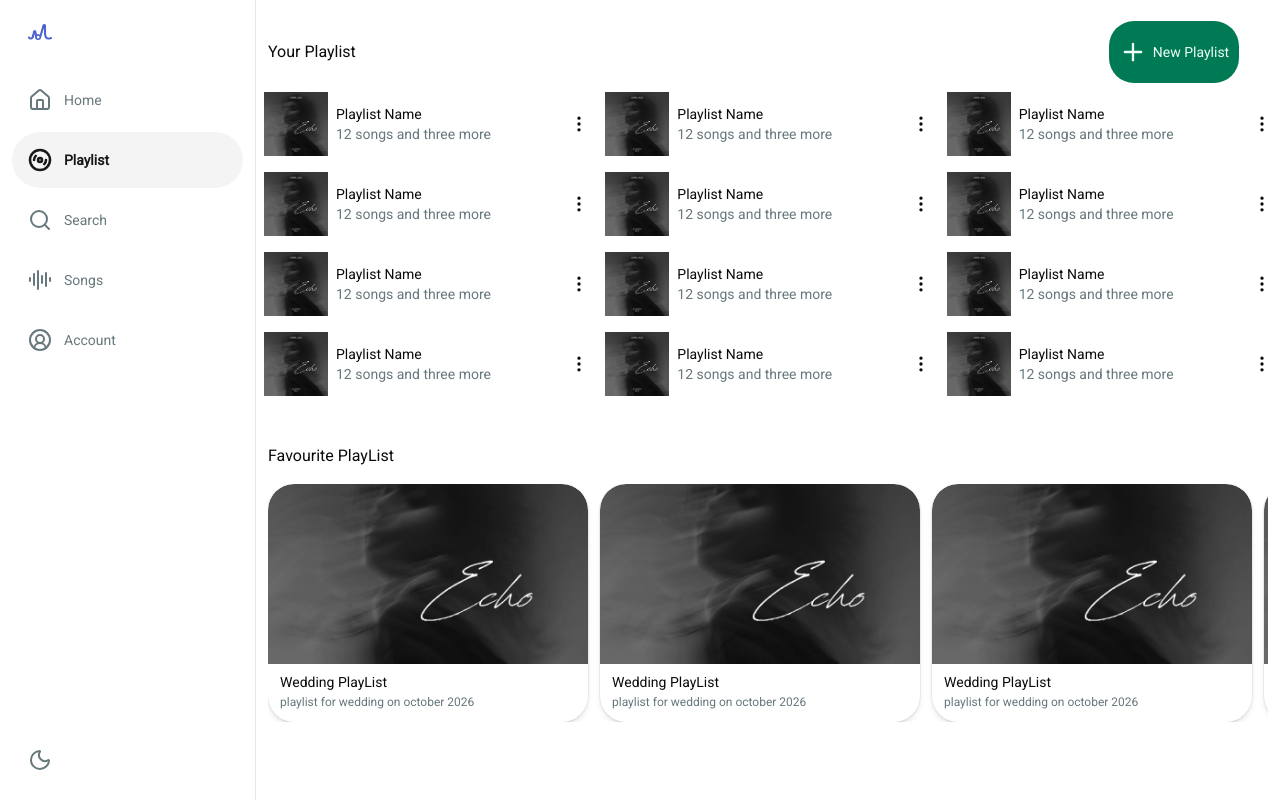
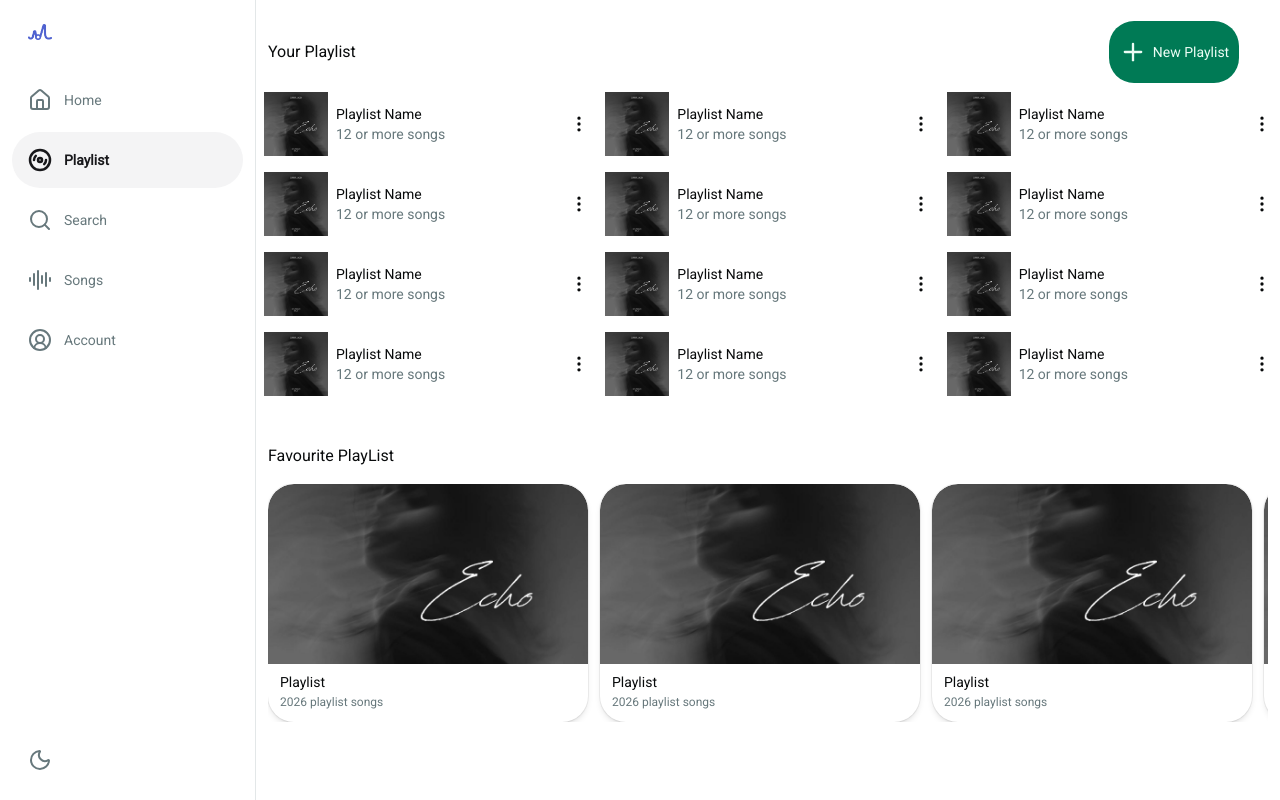
Before and after one commit to RvBugs/Music_WebSite, a Next.js app: page /playlist in a window 1280 px wide. Built offline with nearby package versions, Linux system fonts and the light colour scheme.

Commit message:
Create the Plalist UI and Songs UI

```diff
--- a/app/page.tsx
+++ b/app/page.tsx
@@ -1,4 +1,4 @@
-import { PlayListCardComponent } from "@/components/PlayListCardComponent"
+import { CardComponent } from "@/components/CardComponent"
 import { Button } from "@/components/ui/button"
 import QuickPickContainers from "@/components/QuickPickContainers"
 
@@ -34,12 +34,12 @@ export default function Page() {
         <section className="flex flex-col gap-4">
           <span className="font-medium">Favourite PlayList</span>
           <div className="flex scrollbar-none flex-row gap-4 overflow-x-scroll">
-            <PlayListCardComponent />
-            <PlayListCardComponent />
-            <PlayListCardComponent />
-            <PlayListCardComponent />
-            <PlayListCardComponent />
-            <PlayListCardComponent />
+            <CardComponent title={"Playlist"} description={"2026 playlist songs"} />
+            <CardComponent title={"Playlist"} description={"2026 playlist songs"}/>
+            <CardComponent title={"Playlist"} description={"2026 playlist songs"}/>
+            <CardComponent title={"Playlist"} description={"2026 playlist songs"}/>
+            <CardComponent title={"Playlist"} description={"2026 playlist songs"}/>
+            <CardComponent title={"Playlist"} description={"2026 playlist songs"}/>
           </div>
         </section>
 
--- a/app/playlist/page.tsx
+++ b/app/playlist/page.tsx
@@ -1,15 +1,16 @@
 import { Plus } from "lucide-react"
 import Playlist from "@/components/PlayListContainer"
 import FavouritePlayList from "@/components/FavouritePlaylist"
-import CreatePlaylistContainerBottom from "@/components/CreatePlaylistContainerBottom"
-import CreatePlaylistContainerTop from "@/components/CreatePlaylistContainerTop"
+import CreatePlaylistContainerBottom from "@/components/CreateNewButtonBottom"
+import CreateNewButtonTop from "@/components/CreateNewButtonTop"
+
 
 export default function Elements() {
   return (
     <div >
       <Playlist />
       <FavouritePlayList />
-      <CreatePlaylistContainerBottom />
+      <CreatePlaylistContainerBottom containerType={"Playlist"} />
     </div>
   )
 }
--- a/app/songs/page.tsx
+++ b/app/songs/page.tsx
@@ -1,15 +1,15 @@
-import QuickPickContainers from "@/components/QuickPickContainers"
+import { Plus } from "lucide-react"
+import SongList from "@/components/SongListContainer"
+import FavouriteSongs from "@/components/FavouriteSongs"
+import CreatePlaylistContainerBottom from "@/components/CreateNewButtonBottom"
+import CreateNewButtonTop from "@/components/CreateNewButtonTop"
 
-export default function Songs() {
+export default function Elements() {
   return (
-    <div className="h-full w-full">
-      <div>
-        <QuickPickContainers />
-        <QuickPickContainers />
-        <QuickPickContainers />
-        <QuickPickContainers />
-        <QuickPickContainers />
-      </div>
+    <div>
+      <SongList />
+      <FavouriteSongs />
+      <CreatePlaylistContainerBottom containerType={"Songs"} />
     </div>
   )
 }
--- a/components/PlayListCardComponent.tsx
+++ b/components/CardComponent.tsx
@@ -9,7 +9,12 @@ import {
   CardTitle,
 } from "@/components/ui/card"
 
-export function PlayListCardComponent() {
+type CardComponentProps = {
+  title: string;
+  description: string;
+}
+
+export function CardComponent({title, description}: CardComponentProps) {
   return (
     <Card className="relative w-full max-w-52 min-w-52 md:min-w-80 md:max-w-80 gap-2 pt-0 pb-3">
       <img
@@ -18,9 +23,9 @@ export function PlayListCardComponent() {
         className="relative z-20 aspect-video w-full object-cover"
       />
       <CardHeader className="gap-0.5 px-3">
-        <CardTitle className="text-sm">Wedding PlayList</CardTitle>
+        <CardTitle className="text-sm">{title}</CardTitle>
         <CardDescription className="text-xs">
-          playlist for wedding on october 2026
+          {description}
         </CardDescription>
       </CardHeader>
       {/*<CardFooter className="px-3">*/}
--- a/components/CreatePlaylistContainerBottom.tsx
+++ b/components/CreateNewButtonBottom.tsx
@@ -1,14 +1,18 @@
 import { Button } from "@/components/ui/button"
 import { Plus } from "lucide-react"
 
-export default function CreatePlaylistContainerBottom () {
+type ContainerTypeButton = {
+  containerType: string
+}
+
+export default function CreateNewButtonBottom({ containerType, }: ContainerTypeButton) {
   return (
     <div className="fixed right-6 bottom-6 z-50 flex h-74 w-34 items-center text-white shadow-lg transition-transform sm:hidden">
       <div className="flex">
         <Button className="h-16 w-33">
           <div className="flex w-full flex-row items-center justify-center">
-            <Plus className=" size-7"  />
-            New Playlist
+            <Plus className="size-7" />
+            New {containerType}
           </div>
         </Button>
       </div>
--- a/components/CreatePlaylistContainerTop.tsx
+++ b/components/CreateNewButtonTop.tsx
@@ -1,15 +1,18 @@
 import { Button } from "@/components/ui/button"
 import { Plus, MoreVertical } from "lucide-react"
 
-export default function CreatePlaylistContainerTop() {
+type ContainerTypeButton = {
+  containerType: string
+}
+export default function CreateNewButtonTop({containerType,}:ContainerTypeButton) {
   return (
     <>
       {/* Desktop version: visible on screens 640px and larger */}
       <div className="mt-5 mr-10 ml-3 hidden flex-row items-center justify-between sm:flex">
-        <span>Your Playlist</span>
+        <span>Your {containerType}</span>
         <Button className="h-16 w-33">
           <Plus className="size-7" />
-          New Playlist
+          New {containerType}
         </Button>
       </div>
     </>
--- a/components/FavouritePlaylist.tsx
+++ b/components/FavouritePlaylist.tsx
@@ -1,4 +1,4 @@
-import { PlayListCardComponent } from "@/components/PlayListCardComponent"
+import { CardComponent } from "@/components/CardComponent"
 
 export default function FavouritePlayList() {
   return (
@@ -8,12 +8,30 @@ export default function FavouritePlayList() {
           <br />
           <span className="font-medium">Favourite PlayList</span>
           <div className="flex scrollbar-none flex-row gap-3 overflow-x-scroll hover:scrollbar-thin hover:scrollbar-thumb-gray-400 hover:scrollbar-track-transparent">
-            <PlayListCardComponent />
-            <PlayListCardComponent />
-            <PlayListCardComponent />
-            <PlayListCardComponent />
-            <PlayListCardComponent />
-            <PlayListCardComponent />
+            <CardComponent
+              title={"Playlist"}
+              description={"2026 playlist songs"}
+            />
+            <CardComponent
+              title={"Playlist"}
+              description={"2026 playlist songs"}
+            />
+            <CardComponent
+              title={"Playlist"}
+              description={"2026 playlist songs"}
+            />
+            <CardComponent
+              title={"Playlist"}
+              description={"2026 playlist songs"}
+            />
+            <CardComponent
+              title={"Playlist"}
+              description={"2026 playlist songs"}
+            />
+            <CardComponent
+              title={"Playlist"}
+              description={"2026 playlist songs"}
+            />
           </div>
         </section>
       </div>
--- /dev/null
+++ b/components/FavouriteSongs.tsx
@@ -0,0 +1,23 @@
+import { CardComponent } from "@/components/CardComponent"
+
+export default function FavouritePlayList() {
+  return (
+    <div>
+      <div className="flex flex-col gap-4 px-3 lg:px-3">
+        <section className="flex flex-col gap-4">
+          <br />
+          <span className="font-medium">Favourite Songs</span>
+
+          <div className="flex scrollbar-none flex-row gap-3 overflow-x-scroll hover:scrollbar-thin hover:scrollbar-thumb-gray-400 hover:scrollbar-track-transparent">
+            <CardComponent title="Song 1" description="Song Author" />
+            <CardComponent title="Song 2" description="Song Author" />
+            <CardComponent title="Song 3" description="Song Author" />
+            <CardComponent title="Song 4" description="Song Author" />
+            <CardComponent title="Song 5" description="Song Author" />
+            <CardComponent title="Song 6" description="Song Author" />
+          </div>
+        </section>
+      </div>
+    </div>
+  )
+}
--- a/components/PlayListContainer.tsx
+++ b/components/PlayListContainer.tsx
@@ -1,30 +1,66 @@
 import { Plus } from "lucide-react"
 import QuickPickContainers from "@/components/QuickPickContainers"
-import CreatePlaylistContainerTop from "@/components/CreatePlaylistContainerTop"
+import CreateNewButtonTop from "@/components/CreateNewButtonTop"
 
 
 export default function Playlist() {
   return (
     <div>
-      <CreatePlaylistContainerTop />
+      <CreateNewButtonTop containerType={"Playlist"} />
       <div className="flex flex-auto scrollbar-none flex-row overflow-x-scroll">
         <div className="flex min-w-80 shrink-0 grow flex-col">
-          <QuickPickContainers />
-          <QuickPickContainers />
-          <QuickPickContainers />
-          <QuickPickContainers />
+          <QuickPickContainers
+            propstype={"Playlist"}
+            details={"12 or more songs"}
+          />
+          <QuickPickContainers
+            propstype={"Playlist"}
+            details={"12 or more songs"}
+          />
+          <QuickPickContainers
+            propstype={"Playlist"}
+            details={"12 or more songs"}
+          />
+          <QuickPickContainers
+            propstype={"Playlist"}
+            details={"12 or more songs"}
+          />
         </div>
         <div className={"flex min-w-80 shrink-0 grow flex-col"}>
-          <QuickPickContainers />
-          <QuickPickContainers />
-          <QuickPickContainers />
-          <QuickPickContainers />
+          <QuickPickContainers
+            propstype={"Playlist"}
+            details={"12 or more songs"}
+          />
+          <QuickPickContainers
+            propstype={"Playlist"}
+            details={"12 or more songs"}
+          />
+          <QuickPickContainers
+            propstype={"Playlist"}
+            details={"12 or more songs"}
+          />
+          <QuickPickContainers
+            propstype={"Playlist"}
+            details={"12 or more songs"}
+          />
         </div>
         <div className={"flex min-w-80 shrink-0 grow flex-col"}>
-          <QuickPickContainers />
-          <QuickPickContainers />
-          <QuickPickContainers />
-          <QuickPickContainers />
+          <QuickPickContainers
+            propstype={"Playlist"}
+            details={"12 or more songs"}
+          />
+          <QuickPickContainers
+            propstype={"Playlist"}
+            details={"12 or more songs"}
+          />
+          <QuickPickContainers
+            propstype={"Playlist"}
+            details={"12 or more songs"}
+          />
+          <QuickPickContainers
+            propstype={"Playlist"}
+            details={"12 or more songs"}
+          />
         </div>
       </div>
     </div>
--- a/components/QuickPickContainers.tsx
+++ b/components/QuickPickContainers.tsx
@@ -1,16 +1,20 @@
 import { Button } from "@/components/ui/button";
 import { MoreVertical } from "lucide-react"
 
-export default function QuickPickContainers() {
+type PropsTypeBanner = {
+  propstype : string;
+  details : string;
+}
+export default function QuickPickContainers({propstype,details}: PropsTypeBanner) {
   return (
     <div className="flex w-full flex-row items-center justify-between">
       <div className="flex flex-row items-center gap-2 p-2">
         {/* eslint-disable-next-line @next/next/no-img-element */}
         <img src="/cover.jpg" alt="cover" className="size-16" />
         <div className="flex flex-col">
-          <span className="text-sm font-medium">Playlist Name</span>
+          <span className="text-sm font-medium">{propstype} Name</span>
           <span className="text-sm text-muted-foreground">
-            12 songs and three more
+           {details}
           </span>
         </div>
       </div>
--- /dev/null
+++ b/components/SongListContainer.tsx
@@ -0,0 +1,34 @@
+import { Plus } from "lucide-react"
+import QuickPickContainers from "@/components/QuickPickContainers"
+import CreateNewButtonTop from "@/components/CreateNewButtonTop"
+
+export default function Playlist() {
+  return (
+    <div>
+      <CreateNewButtonTop containerType={"Songs"} />
+
+      <div className="flex flex-auto scrollbar-none flex-row overflow-x-scroll">
+        <div className="flex min-w-80 shrink-0 grow flex-col">
+          <QuickPickContainers propstype="Song" details="Song 1" />
+          <QuickPickContainers propstype="Song" details="Song 2" />
+          <QuickPickContainers propstype="Song" details="Song 3" />
+          <QuickPickContainers propstype="Song" details="Song 4" />
+        </div>
+
+        <div className="flex min-w-80 shrink-0 grow flex-col">
+          <QuickPickContainers propstype="Song" details="Song 5" />
+          <QuickPickContainers propstype="Song" details="Song 6" />
+          <QuickPickContainers propstype="Song" details="Song 7" />
+          <QuickPickContainers propstype="Song" details="Song 8" />
+        </div>
+
+        <div className="flex min-w-80 shrink-0 grow flex-col">
+          <QuickPickContainers propstype="Song" details="Song 9" />
+          <QuickPickContainers propstype="Song" details="Song 10" />
+          <QuickPickContainers propstype="Song" details="Song 11" />
+          <QuickPickContainers propstype="Song" details="Song 12" />
+        </div>
+      </div>
+    </div>
+  )
+}
```
